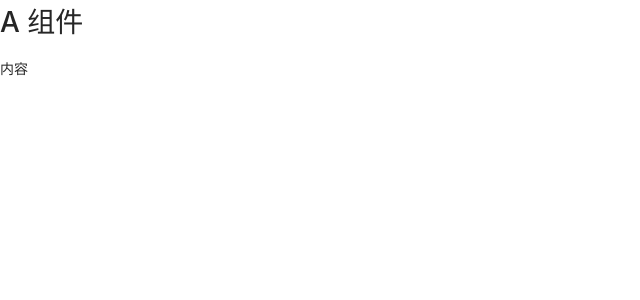
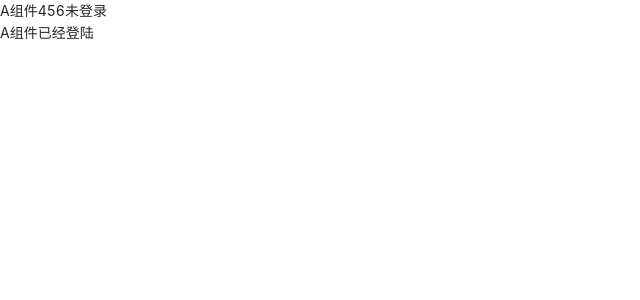
Before and after one commit to Murraya-paniculata/react-demo, a React app: page / in a window 1280 px wide. Shown: the top 300 px of the page, without its empty margins (0-640 px from the left). Built offline with nearby package versions, Linux system fonts and the light colour scheme.

Commit message:
高阶组件练习

```diff
--- a/src/App.jsx
+++ b/src/App.jsx
@@ -3,13 +3,15 @@ import { TimePicker, ConfigProvider } from 'antd';
 import zhCN from 'antd/lib/locale/zh_CN';
 import 'antd/dist/antd.css';
 // import RefDemo from './components/RefDemo';
-import ForWardRef from './components/ForwardRef';
+// import ForWardRef from './components/ForwardRef';
+import HocTestCom from './components/HocTestCom';
 
 export default function App() {
   return (
     <div>
       {/* <RefDemo /> */}
-      <ForWardRef />
+      {/* <ForWardRef /> */}
+      <HocTestCom />
     </div>
   )
 }
--- /dev/null
+++ b/src/components/HOC/WithLog.js
@@ -0,0 +1,23 @@
+import React, { Component } from 'react'
+
+export default function withLog(Com, props) {
+  class LogWrapper extends Component {
+
+    componentDidMount() {
+        console.log(`日志：组件${Com.name}被创建啦`);
+        console.log(props);
+    }
+
+    componentWillUnmount () {
+        console.log(`日志：组件${Com.name}被销毁啦`)
+    }
+
+    render() {
+      return (
+        <Com {...props} />
+      )
+    }
+  }
+
+  return LogWrapper;
+}
--- /dev/null
+++ b/src/components/HOC/withLogin.js
@@ -0,0 +1,9 @@
+function withLogin(Com) {
+    return function LoginWarpper(props) {
+        console.log(props);
+        if (props.isLogin) {
+            return <Com {...props} />
+        }
+        return null;
+    }
+}
--- /dev/null
+++ b/src/components/HocTestCom.jsx
@@ -0,0 +1,29 @@
+import React, { Component } from 'react'
+import withLog from './HOC/WithLog'
+import withLogin from './HOC/withLogin';
+
+class A extends Component {
+  render() {
+    return (
+      <div>
+        A组件
+        {this.props.a}
+        {this.props.isLogin ? '已经登陆': '未登录'}
+      </div>
+    )
+  }
+}
+
+const WithLogA = withLog(A, {a: 456});
+const WithLoginA = withLog(A, {isLogin: true});
+
+export default class HocTestCom extends Component {
+    render() {
+        return (
+            <div>
+              <WithLogA />
+                <WithLoginA />
+            </div>
+          )
+    }
+}
```
